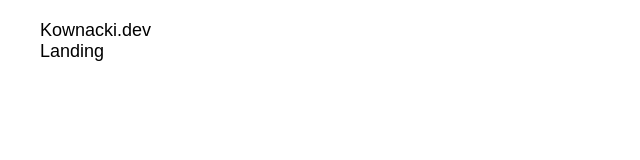
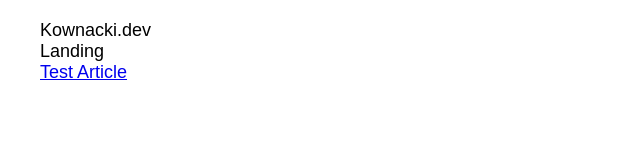
Before and after one commit to kownacki/kownacki.dev, a React (Create React App) app: page / in a window 1280 px wide. Shown: the top 160 px of the page, without its empty margins (0-640 px from the left). Built offline with nearby package versions, Linux system fonts and the light colour scheme.

Commit message:
Add articles list.

```diff
--- /dev/null
+++ b/src/ArticleLink.tsx
@@ -0,0 +1,20 @@
+import React, { FC } from 'react';
+import styled from 'styled-components';
+import { ArticleType } from './types';
+import { createArticlePath } from './utils';
+
+export interface ArticleProps {
+  article: ArticleType,
+}
+
+const Link = styled.a`
+`;
+
+export const ArticleLink: FC<ArticleProps> = ({ article: {title, permalink}}) => {
+  return (
+    <Link
+      href={createArticlePath(permalink)}>
+      {title}
+    </Link>
+  );
+};
--- a/src/Landing.tsx
+++ b/src/Landing.tsx
@@ -1,5 +1,7 @@
 import React, { FC } from 'react';
 import styled from 'styled-components';
+import { ArticleLink } from './ArticleLink';
+import { articles } from './articles';
 
 const Root = styled.header`
 `;
@@ -8,6 +10,13 @@ export const Landing: FC = () => {
   return (
     <Root>
       Landing
+      <div>
+        {articles.map((article) => {
+          return (
+            <ArticleLink article={article} key={article.id} />
+          );
+        })}
+      </div>
     </Root>
   );
 };
--- /dev/null
+++ b/src/articles.ts
@@ -0,0 +1,12 @@
+import { content } from './articles/test';
+import { ArticleType } from './types';
+
+export const articles: ArticleType[] = [
+  {
+    id: '1',
+    publishDate: '2022-05-12',
+    permalink: 'test',
+    title: 'Test Article',
+    content: content,
+  },
+];
--- /dev/null
+++ b/src/articles/test.ts
@@ -0,0 +1,5 @@
+export const content = `
+  <p>
+    Lorem ipsum dolor sit amet, consectetur adipiscing elit. Vestibulum et vulputate dolor, et bibendum risus. In egestas mattis turpis, lobortis aliquam risus pretium aliquam. Donec ornare ipsum ut est tincidunt, non ullamcorper ex tincidunt. Duis vulputate placerat accumsan. Phasellus ligula augue, dignissim ut ligula eget, mattis gravida velit. Proin et augue vel velit hendrerit rhoncus. Morbi a turpis sed nisi egestas iaculis in at mauris. Proin eget maximus erat. Donec in nulla mollis metus feugiat aliquam vitae vel dolor. Phasellus in orci fringilla est tincidunt faucibus in vitae lacus. Sed sagittis in nisi eget pellentesque.
+  </p>
+`;
--- /dev/null
+++ b/src/contants.ts
@@ -0,0 +1 @@
+export const ARTICLES_ROOT_PATH = '/';
--- /dev/null
+++ b/src/types.ts
@@ -0,0 +1,7 @@
+export interface ArticleType {
+  id: string,
+  publishDate: string,
+  permalink: string,
+  title: string;
+  content: string,
+}
--- /dev/null
+++ b/src/utils.ts
@@ -0,0 +1,5 @@
+import { ARTICLES_ROOT_PATH } from './contants';
+
+export const createArticlePath = (permalink: string) => {
+  return `${ARTICLES_ROOT_PATH}${permalink}`;
+};
```
